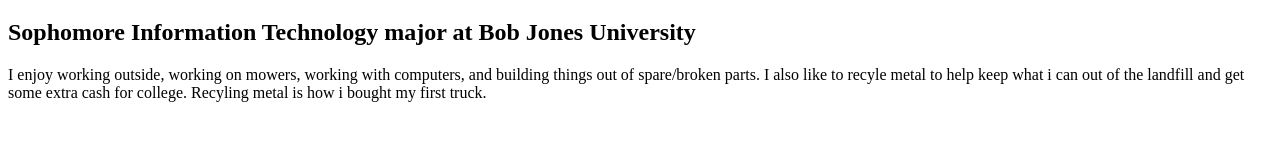
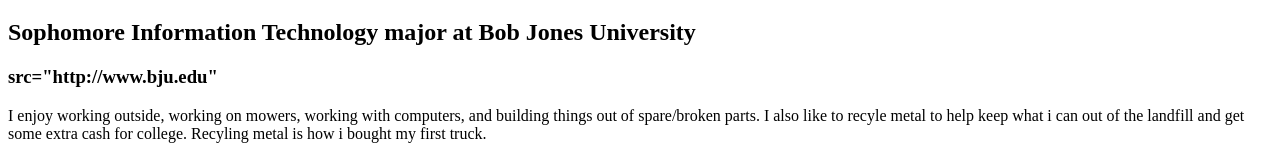
Before and after one commit to sherrick41/sherrick41.github.io, a plain HTML site: page index.html in a window 1280 px wide. Shown: the part 749-908 px from the top of the page. Before the commit the page ends 867 px from the top, so only its background shows below. Drawn offline with Linux system fonts and the light colour scheme.

Commit message:
Update index.html

```diff
--- a/index.html
+++ b/index.html
@@ -10,6 +10,7 @@
 <body>
   <h1> Benjamin Sherrick</h1>
   <h2> Sophomore Information Technology major at Bob Jones University</h2>
+  <h3> src="http://www.bju.edu" </h3>
 
   <p>
     I enjoy working outside, working on mowers, working with computers, and building things out of spare/broken parts.
```
